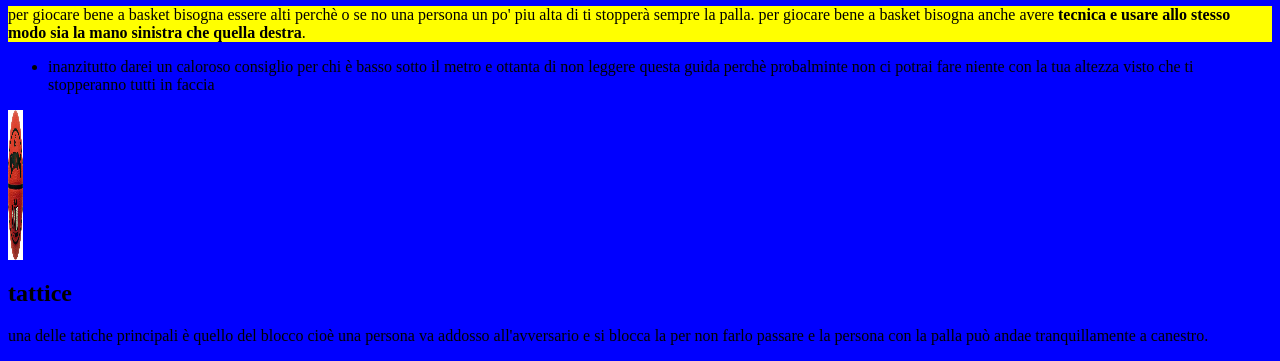
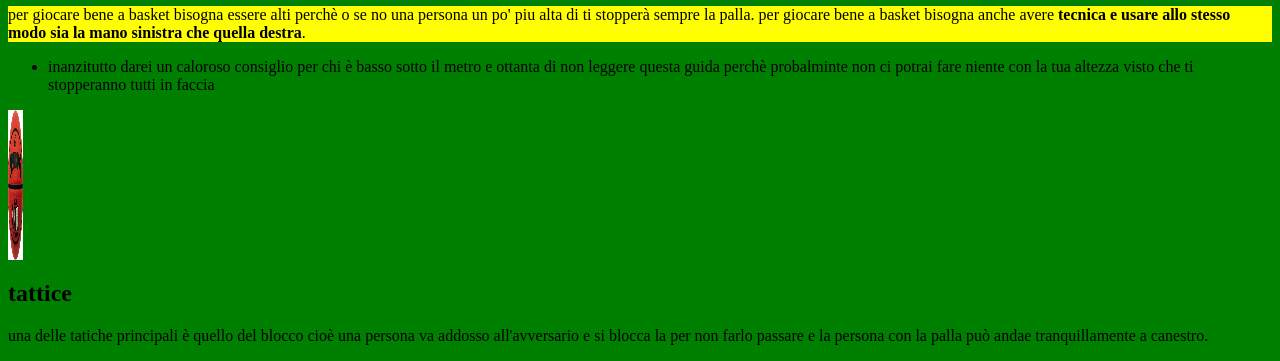
Before and after one commit to semzusk17/samuelzuskis, a plain HTML site: page index.html in a window 1280 px wide. Shown: the part 60-421 px from the top of the page. Drawn offline with Linux system fonts and the light colour scheme.

Commit message:
Update index.html

```diff
--- a/index.html
+++ b/index.html
@@ -5,7 +5,7 @@
  color: red
   }
  body {
-  background-color: blue
+  background-color: green
   }
  #tattiche-principali {
   color: red
```
